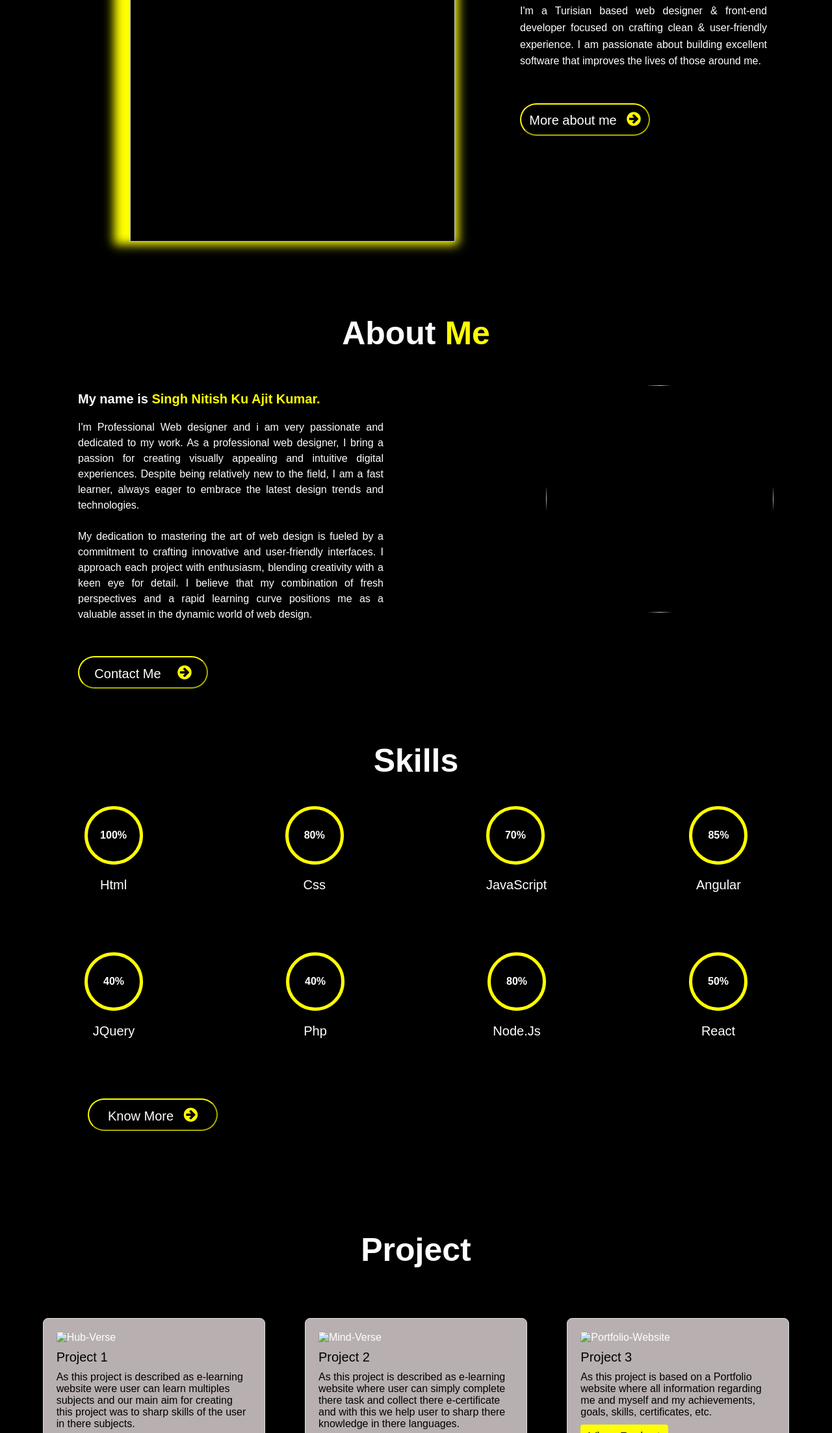
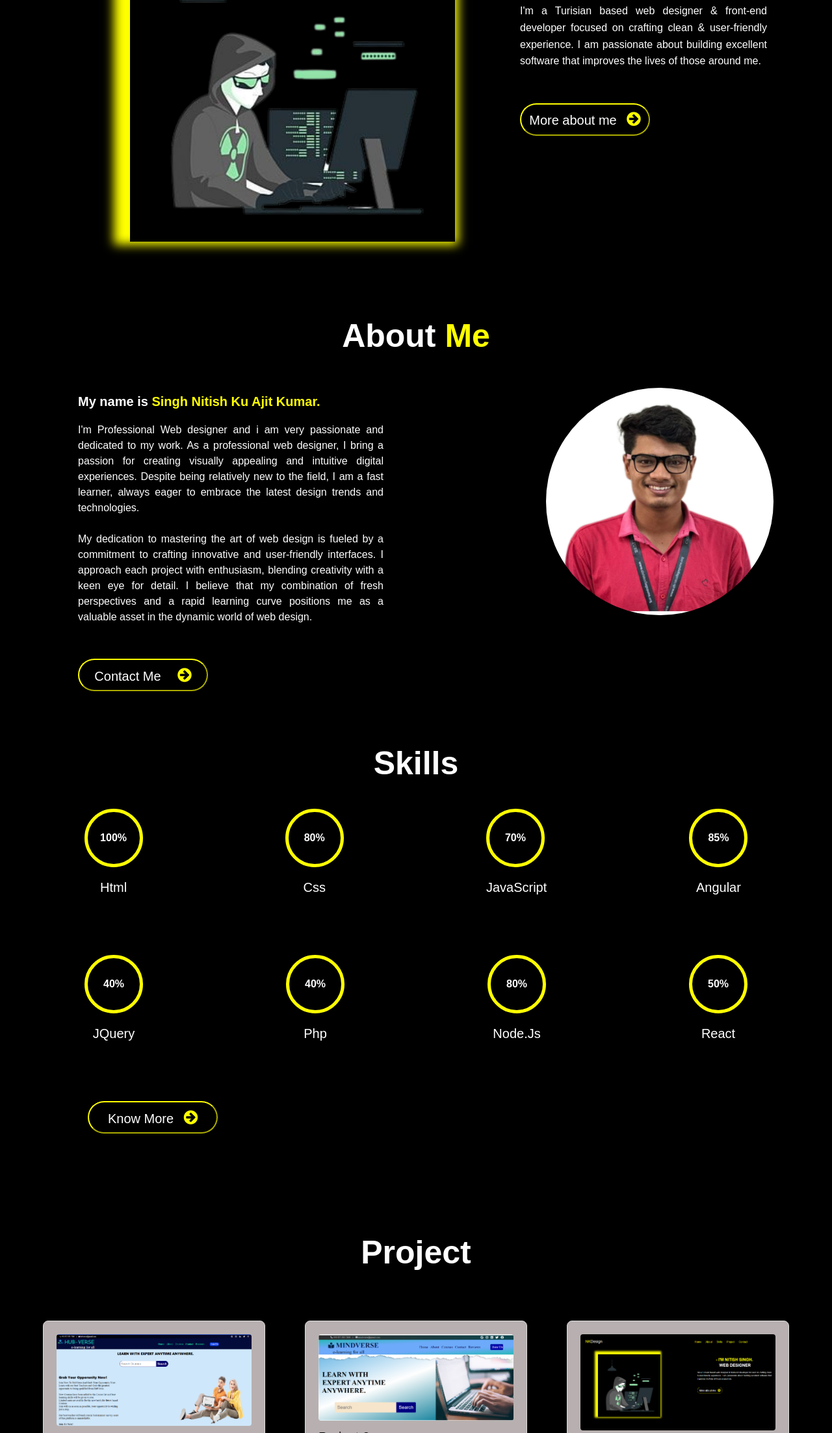
Before and after one commit to Snkumar21/Portfolio-Website, a plain HTML site: page index.html in a window 1280 px wide. Shown: the part 292-2498 px from the top of the page at 65% size. Drawn offline with Linux system fonts and the light colour scheme; files that its build step writes are made by us from their sources.

Commit message:
Update index.html

```diff
--- a/index.html
+++ b/index.html
@@ -3,7 +3,7 @@
   <head>
     <meta charset="UTF-8" />
     <meta name="viewport" content="width=device-width, initial-scale=1.0" />
-    <link rel="stylesheet" href="style.css" />
+    <link rel="stylesheet" href="Portfolio Website/style.css" />
     <link
       rel="stylesheet"
       href="https://cdnjs.cloudflare.com/ajax/libs/font-awesome/4.7.0/css/font-awesome.min.css"
@@ -28,7 +28,7 @@
         </div>
         <div class="intro">
           <div class="left">
-            <img src="Img/Intro.png" />
+            <img src="Portfolio Website/Img/Intro.png" />
           </div>
           <div class="right">
             <h1>- I'M NITISH SINGH.<br /><span>WEB DESIGNER</span></h1>
@@ -81,7 +81,7 @@
               </button>
             </div>
             <div class="right">
-              <img src="Img/Me.jpg" />
+              <img src="Portfolio Website/Img/Me.jpg" />
             </div>
           </div>
         </div>
@@ -164,7 +164,7 @@
         <h1>Project</h1>
         <div class="projects">
           <div class="box">
-            <img src="Img/Hub-Verse.png" alt="Hub-Verse" />
+            <img src="Portfolio Website/Img/Hub-Verse.png" alt="Hub-Verse" />
             <div class="project-title">Project 1</div>
             <div class="project-description">
               As this project is described as e-learning website were user can
@@ -175,7 +175,7 @@
           </div>
 
           <div class="box">
-            <img src="Img/Mind-Verse.png" alt="Mind-Verse" />
+            <img src="Portfolio Website/Img/Mind-Verse.png" alt="Mind-Verse" />
             <div class="project-title">Project 2</div>
             <div class="project-description">
               As this project is described as e-learning website where user can
@@ -187,7 +187,7 @@
           </div>
 
           <div class="box">
-            <img src="Img/Portfolio.png" alt="Portfolio-Website" />
+            <img src="Portfolio Website/Img/Portfolio.png" alt="Portfolio-Website" />
             <div class="project-title">Project 3</div>
             <div class="project-description">
               As this project is based on a Portfolio website where all
```
